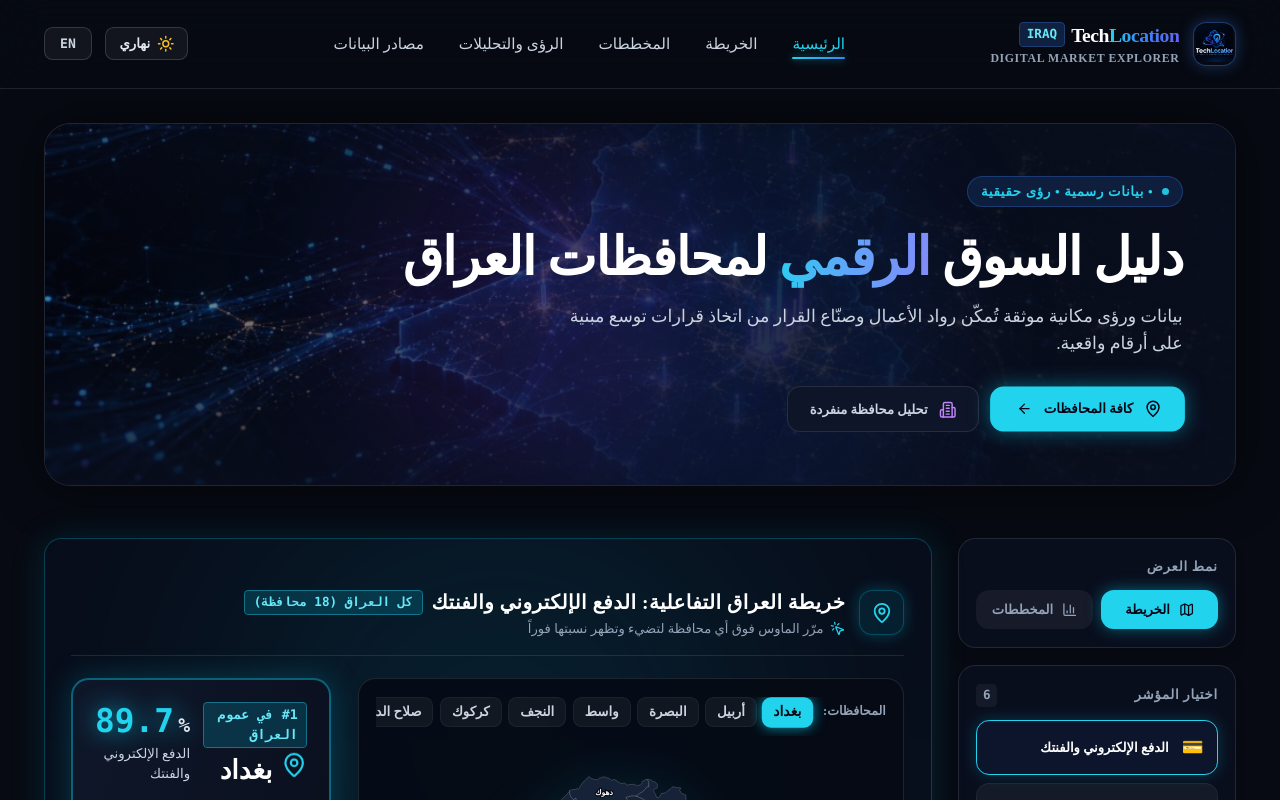
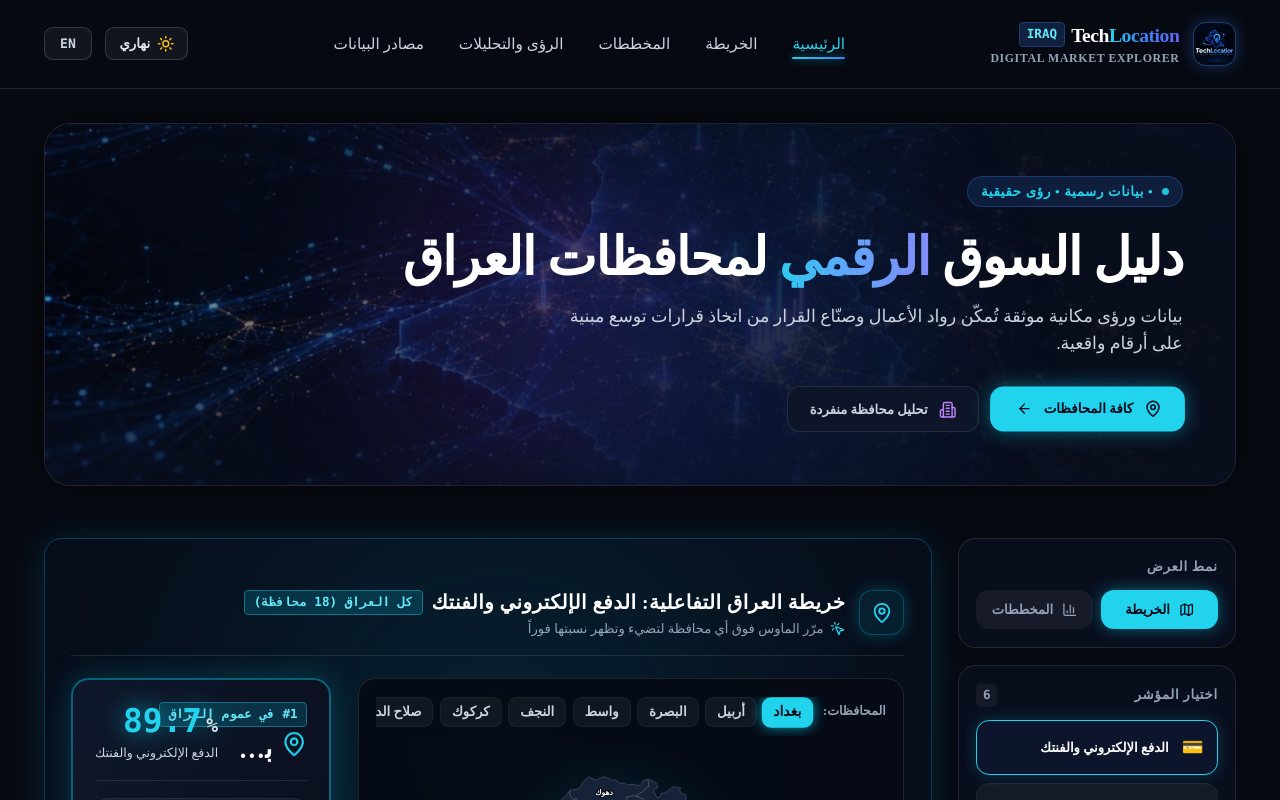
Before and after one commit to mariam-hk/digital-project-explorer, a Next.js app: page / in a window 1280 px wide. Shown: the top 800 px of the page. Built offline with nearby package versions, Linux system fonts and the light colour scheme.

Commit message:
fix: make governorate rank badge and topic title fit on a single line

```diff
--- a/src/components/dashboard/IraqInteractiveMap.tsx
+++ b/src/components/dashboard/IraqInteractiveMap.tsx
@@ -308,14 +308,14 @@ export const IraqInteractiveMap: React.FC<IraqInteractiveMapProps> = ({
                         {selectedTopic.unit}
                       </span>
                     </span>
-                    <span className="text-[10px] font-mono px-1.5 py-0.2 rounded bg-cyan-500/10 text-cyan-700 dark:bg-cyan-500/20 dark:text-cyan-300 font-bold border border-cyan-400/30">
+                    <span className="text-[10px] font-mono px-1.5 py-0.2 rounded bg-cyan-500/10 text-cyan-700 dark:bg-cyan-500/20 dark:text-cyan-300 font-bold border border-cyan-400/30 whitespace-nowrap">
                       #{hoveredGov.rank}
                     </span>
                   </div>
 
                   {/* Metric Subtitle */}
-                  <span className="text-[9px] text-slate-500 dark:text-slate-400 block mt-0.5">
-                    {selectedTopic.titleAr}
+                  <span className="text-[9px] text-slate-500 dark:text-slate-400 block mt-0.5 whitespace-nowrap">
+                    {isAr ? selectedTopic.titleAr : selectedTopic.titleEn}
                   </span>
                 </div>
               </div>
@@ -340,29 +340,29 @@ export const IraqInteractiveMap: React.FC<IraqInteractiveMapProps> = ({
         {activeGov && (
           <div className="lg:col-span-4 rounded-2xl bg-gradient-to-br from-white via-slate-50 to-indigo-50/40 dark:from-[#0F172A] dark:via-[#0B1120] dark:to-[#070B14] border-2 border-cyan-500/40 dark:border-cyan-500/50 p-5 shadow-lg dark:shadow-[0_0_30px_rgba(6,182,212,0.25)] space-y-4 transition-colors duration-300">
             {/* Header info */}
-            <div className="border-b border-slate-200 dark:border-white/10 pb-3 flex items-start justify-between gap-3">
-              <div>
+            <div className="border-b border-slate-200 dark:border-white/10 pb-3 flex items-start justify-between gap-2 sm:gap-3">
+              <div className="min-w-0">
                 <div className="flex items-center gap-2">
-                  <span className="px-2 py-0.5 rounded text-[11px] font-mono font-bold bg-cyan-500/20 text-cyan-300 border border-cyan-400/40">
+                  <span className="px-2 py-0.5 rounded text-[10px] font-mono font-bold bg-cyan-500/20 text-cyan-700 dark:text-cyan-300 border border-cyan-400/40 whitespace-nowrap inline-flex items-center">
                     #{activeGov.rank} {isAr ? "في عموم العراق" : "Nationwide"}
                   </span>
                 </div>
-                <h4 className="text-2xl font-black text-slate-900 dark:text-white flex items-center gap-2 mt-1">
-                  <MapPin className="w-6 h-6 text-cyan-400 animate-bounce" />
-                  <span>{isAr ? activeGov.nameAr : activeGov.nameEn}</span>
+                <h4 className="text-xl sm:text-2xl font-black text-slate-900 dark:text-white flex items-center gap-1.5 sm:gap-2 mt-1 truncate">
+                  <MapPin className="w-5 h-5 sm:w-6 sm:h-6 text-cyan-400 animate-bounce shrink-0" />
+                  <span className="truncate">{isAr ? activeGov.nameAr : activeGov.nameEn}</span>
                 </h4>
               </div>
 
               {/* Big Metric Display */}
-              <div className="text-left rtl:text-right">
-                <span className="text-3xl font-black text-cyan-600 dark:text-cyan-400 font-mono drop-shadow-[0_0_12px_rgba(6,182,212,0.9)]">
+              <div className="text-left rtl:text-right shrink-0">
+                <span className="text-2xl sm:text-3xl font-black text-cyan-600 dark:text-cyan-400 font-mono drop-shadow-[0_0_12px_rgba(6,182,212,0.9)] whitespace-nowrap block">
                   {activeGov[selectedTopic.metricKey]}
-                  <span className="text-lg text-slate-600 dark:text-slate-200 font-sans ml-1">
+                  <span className="text-base sm:text-lg text-slate-600 dark:text-slate-200 font-sans ml-1">
                     {selectedTopic.unit}
                   </span>
                 </span>
-                <span className="block text-[11px] text-slate-500 dark:text-slate-300 font-medium mt-0.5">
-                  {selectedTopic.titleAr}
+                <span className="block text-[10px] text-slate-500 dark:text-slate-300 font-medium mt-0.5 whitespace-nowrap">
+                  {isAr ? selectedTopic.titleAr : selectedTopic.titleEn}
                 </span>
               </div>
             </div>
```
